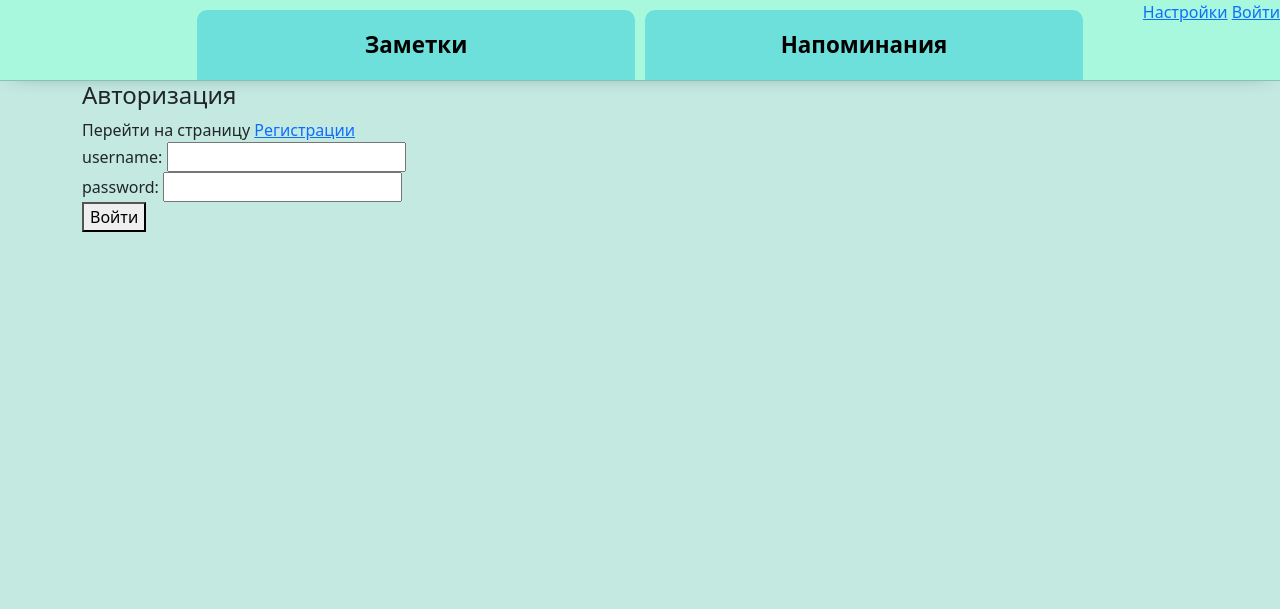
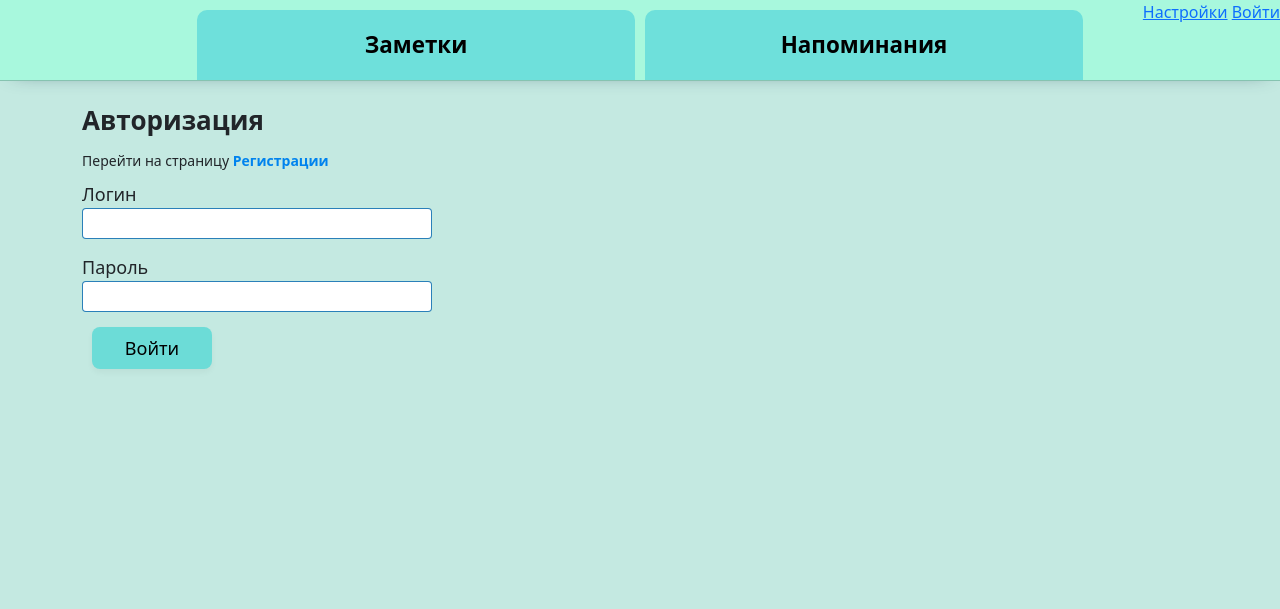
Before and after one commit to EngineerPaul/Diary2.0, a Django app: page /login in a window 1280 px wide. Shown: the top 609 px of the page. Run offline with Django 5.2, Linux system fonts and the light colour scheme; parts of the project's set-up code (start-up, migrations or seed data) failed here and were passed over; some libraries are stand-ins or nearby versions.

Commit message:
The registration and authorization forms changed and works

```diff
--- a/frontend/root/main/static/css/elements.css
+++ b/frontend/root/main/static/css/elements.css
@@ -590,3 +590,86 @@ label.switch {
         }
     }
 }
+
+/* authorization form */
+.auth-page,
+.reg-page {
+    margin-top: 20px;
+
+    p {
+        margin: 0;
+    }
+
+    .title p {
+        font-size: 26px;
+        font-weight: 700;
+        margin-bottom: 10px;
+    }
+    .switch-link p {
+        font-size: 14px;
+
+        a {
+            text-decoration: none;
+            font-weight: 600;
+            color: var(--link-color);
+        }
+    }
+
+    form {
+        max-width: 350px;
+        margin-top: 10px;
+        font-size: 18px;
+
+        .form-field {
+            display: block;
+            width: 100%;
+            margin-bottom: 15px;
+
+            .label {
+                display: block;
+                width: 100%;
+            }
+            input {
+                display: block;
+                width: 100%;
+                border: var(--border-color) 1px solid;
+                border-radius: 4px;
+                outline: none;
+                padding-left: 6px;
+                padding-right: 6px;
+            }
+            .error {
+                display: none;
+                color: rgb(212, 58, 58);
+            }
+        }
+
+        button {
+            padding: 8px 25px;
+            margin-top: 5px;
+            margin-left: 10px;
+            border: 0;
+            border-radius: 8px;
+            cursor: pointer;
+            box-shadow: rgba(0, 0, 0, 0.043) 0px 3.39329px 6.36242px 0px;
+            transition: box-shadow 0.1s ease-in-out;
+            height: 42px;
+            width: 120px;
+            box-sizing: border-box;
+            display: flex;
+            align-items: center;
+            justify-content: center;
+            text-align: center;
+
+            background-color: rgb(108, 220, 215);
+
+            &:hover {
+                font-weight: 700;
+                box-shadow: rgba(0, 0, 0, 0.094) 0px 7.5px 15px 0px;
+                border: 2px solid rgb(108, 220, 215);
+                color: #059e85;
+                background-color: rgb(236, 236, 236);
+            }
+        }
+    }
+}
--- a/frontend/root/main/templates/frontend/login.html
+++ b/frontend/root/main/templates/frontend/login.html
@@ -2,17 +2,27 @@
 {% load static %}
 
 {% block content %}
-<h4>Авторизация</h4>
-<div>
-    <p>Перейти на страницу <a href="{% url 'registration_url' %}">Регистрации</a></p>
+<div class="auth-page">
+    <div class="title">
+        <p>Авторизация</p>
+    </div>
+    <div class="switch-link">
+        <p>Перейти на страницу <a href="{% url 'registration_url' %}">Регистрации</a></p>
+    </div>
+    <form id="authorizationForm">
+        <div class="form-field">
+            <label for="username">Логин</label>
+            <input type="text" name="username" id="username" autocomplete="off" value="">
+            <div class="error">Invalid value.</div>
+        </div>
+        <div class="form-field">
+            <label for="password">Пароль</label>
+            <input type="password" name="password" id="password" autocomplete="new-password" value="">
+            <div class="error">Invalid value.</div>
+        </div>
+        <button>Войти</button>
+    </form>
 </div>
-<form id="authorizationForm">
-    <label>username:</label>
-    <input type="text" name="username" value=""> <br>
-    <label>password:</label>
-    <input type="text" name="password" value=""> <br>
-    <button>Войти</button>
-</form>
 
 <script type="module" src="{% static 'js/login.js' %}"></script>
 {% endblock content %}
```
Also changed, not shown: frontend/root/main/templates/frontend/registration.html (+35 -10 lines).
